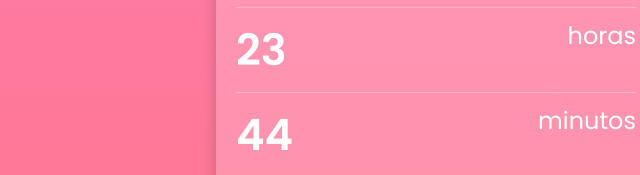
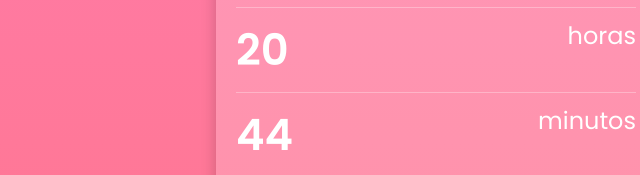
Before and after one commit to Geezxee/Cumple-Abi, a plain HTML site: page index.html in a window 1280 px wide. Shown: the part 392-567 px from the top of the page, 204-844 px from the left. Drawn offline with Linux system fonts and the light colour scheme; a web font is replaced by a local one.

Commit message:
Update index.html

```diff
--- a/index.html
+++ b/index.html
@@ -98,7 +98,7 @@
 
   <script>
     // Fecha de destino para el temporizador (año, mes, día, hora, minuto, segundo)
-    const fechaDestino = new Date("2025-02-02T23:46:59");
+    const fechaDestino = new Date("2025-02-02T20:46:59");
 
     function actualizarTemporizador() {
       const ahora = new Date();
```
